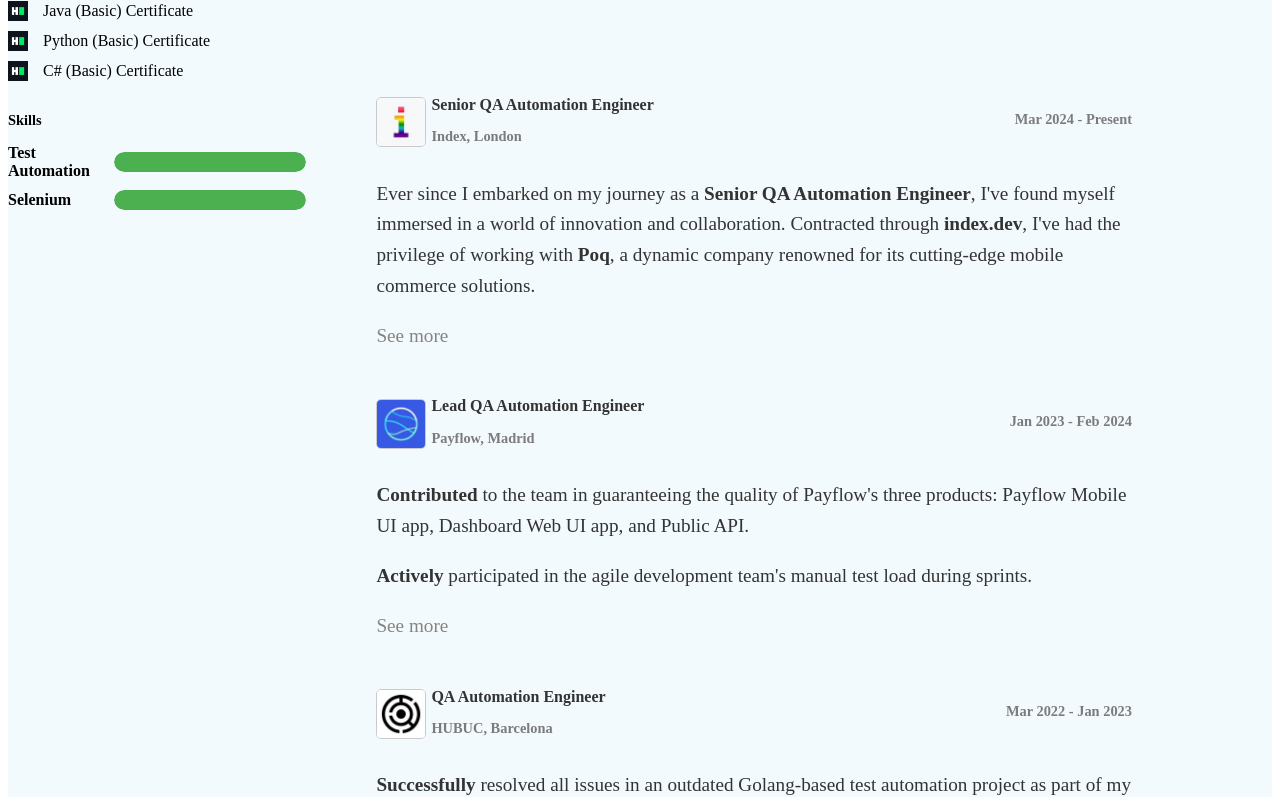
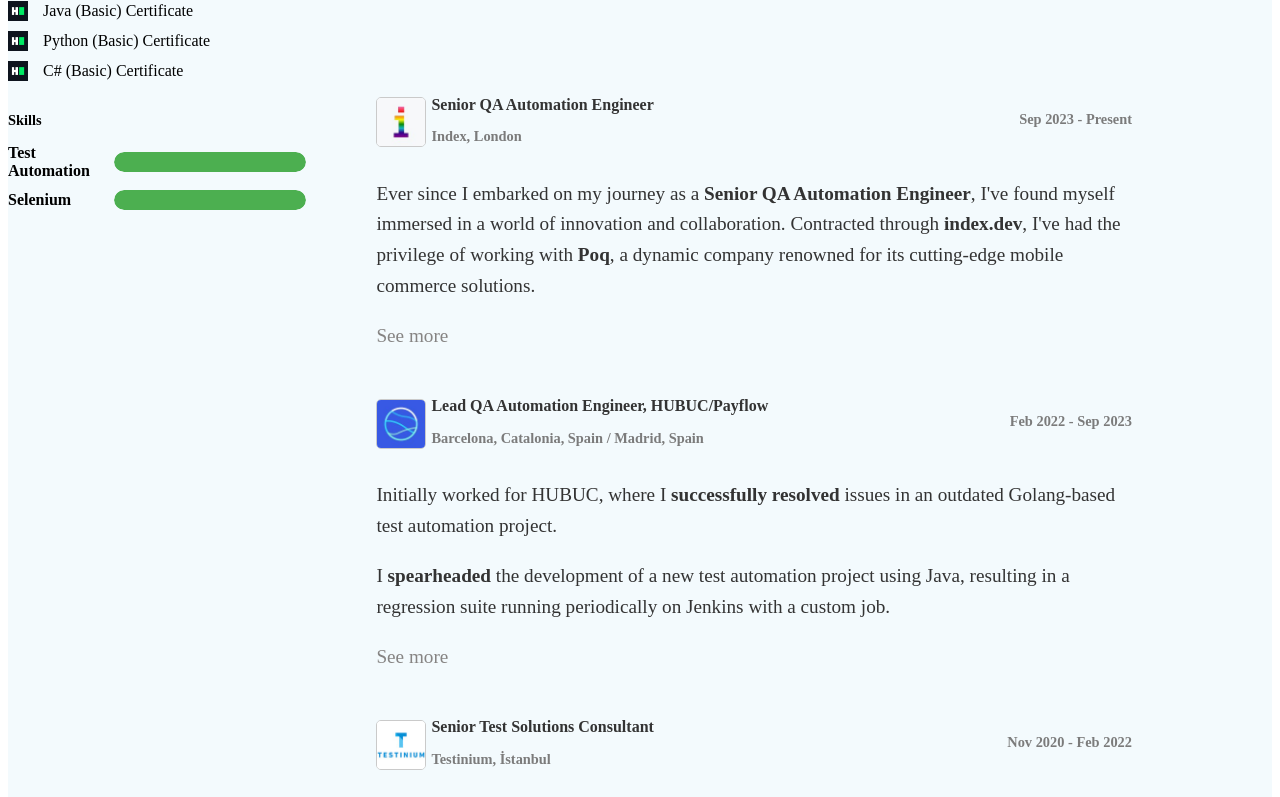
Before and after one commit to serhatozdursun/resume, a Next.js app: page / in a window 1280 px wide. Shown: the part 589-1386 px from the top of the page. Built offline with nearby package versions, Linux system fonts and the light colour scheme.

Commit message:
update eprience

```diff
--- a/components/ExperiencesComponents.tsx
+++ b/components/ExperiencesComponents.tsx
@@ -27,24 +27,26 @@ const experiences: Experience[] = [
         company: 'Index, London',
         companyLogo: '/indexdev_logo.jpeg',
         companyWebsite: 'https://www.index.dev/',
-        dateRange: 'Mar 2024 - Present',
+        dateRange: 'Sep 2023 - Present',
         description: '<p>Ever since I embarked on my journey as a <strong>Senior QA Automation Engineer</strong>, I\'ve found myself immersed in a world of innovation and collaboration. Contracted through <strong>index.dev</strong>, I\'ve had the privilege of working with <strong>Poq</strong>, a dynamic company renowned for its cutting-edge mobile commerce solutions.</p><p><strong>Responsibilities:</strong></p><p>My role revolves around ensuring the quality and reliability of mobile applications, predominantly leveraging Java and Appium. However, what truly sets Poq apart is our dedication to seamless integration and comprehensive testing. With Postman at our fingertips, I delve into backend automation testing, while also embracing manual testing methodologies to ensure thorough coverage and precision in our quality assurance efforts.</p><p><strong>Collaboration:</strong></p><p>But it\'s not a solo journey. Collaboration is the beating heart of our success. Daily, I find myself engaging with cross-functional teams, harmonizing our efforts to elevate our testing processes. Together, we navigate challenges and innovate solutions, fostering an environment where every voice is valued.</p>',
     },
     {
-        title: 'Lead QA Automation Engineer',
-        company: 'Payflow, Madrid',
-        companyLogo: '/payflow_es_logo.jpeg',
-        companyWebsite: 'https://www.payflow.es/en/payflow',
-        dateRange: 'Jan 2023 - Feb 2024',
-        description: '<p><strong>Contributed</strong> to the team in guaranteeing the quality of Payflow\'s three products: Payflow Mobile UI app, Dashboard Web UI app, and Public API.</p><p><strong>Actively</strong> participated in the agile development team\'s manual test load during sprints.</p><p><strong>Developed</strong> a Test Automation Project for the Payflow Mobile UI app, using <strong>Webdriver IO</strong> and The <strong>Cucumber</strong> with <strong>Nodejs/TypeScript.</strong> Automated tests were operated on BrowserStack and were compatible with both iOS and Android platforms.</p><p><strong>Actualized</strong> Test Automation Project for the web app, which will employ the Selenium-js npm package and The Cucumber.</p><p>Looking forward to future collaboration with the QA Team in planning and following through a Test Automation Project for the Public API.</p>',
-    },
-    {
-        title: 'QA Automation Engineer',
-        company: 'HUBUC, Barcelona',
-        companyLogo: '/hubuc_logo.jpeg',
-        companyWebsite: 'https://hubuc.com/',
-        dateRange: 'Mar 2022 - Jan 2023',
-        description: '<p><strong>Successfully</strong> resolved all issues in an outdated Golang-based test automation project as part of my role as a QA Automation Engineer</p><p><strong>Spearheaded</strong> the development of a new test automation project using Java, resulting in a regression suite that is now running periodically on Jenkins with a custom job</p> <p><strong>Followed through</strong> plans to integrate the smoke suite into the CI pipeline in the near future</p> <p><strong>Defined and implemented</strong> a sanity test suite for developers to run on their local environments, amending overall testing efficiency</p> <p>Took charge of streamlining all test processes while concurrently expanding test automation coverage and maintaining the existing test automation project</p> <p>Developed two additional projects (modules), including one that generates test data for the Front-End team\'s new environments</p>',
+        title: 'Lead QA Automation Engineer, HUBUC/Payflow',
+        company: 'Barcelona, Catalonia, Spain / Madrid, Spain',
+        companyLogo: '/payflow_es_logo.jpeg', // Replace with appropriate logo
+        companyWebsite: 'https://hubuc.com/', // Add Payflow website if needed
+        dateRange: 'Feb 2022 - Sep 2023',
+        description:  `
+            <p>Initially worked for HUBUC, where I <strong>successfully resolved</strong> issues in an outdated Golang-based test automation project.</p>
+            <p>I <strong>spearheaded</strong> the development of a new test automation project using Java, resulting in a regression suite running periodically on Jenkins with a custom job.</p>
+            <p>I <strong>defined and implemented</strong> a sanity test suite for developers to run locally, improving overall testing efficiency.</p>
+            <p>I <strong>streamlined test processes</strong>, expanded automation coverage, and developed two additional projects, including one for generating test data for the Front-End team.</p>
+            <p>Following HUBUC's reduction, I was transferred to Payflow, where I <strong>contributed</strong> to ensuring the quality of Payflow's three products: Payflow Mobile UI app, Dashboard Web UI app, and Public API.</p>
+            <p>I <strong>actively participated</strong> in the agile development team's manual test load during sprints.</p>
+            <p>I <strong>developed</strong> a Test Automation Project for the Payflow Mobile UI app using Webdriver IO and Cucumber with Node.js/TypeScript, with automated tests run on BrowserStack, compatible with both iOS and Android.</p>
+            <p>I <strong>actualized</strong> the Test Automation Project for the web app, using Selenium-js and Cucumber.</p>
+            <p>I am looking forward to collaborating with the QA Team on a Test Automation Project for the Public API.</p>
+        `,
     },
     {
         title: 'Senior Test Solutions Consultant',
--- a/pages/index.tsx
+++ b/pages/index.tsx
@@ -118,7 +118,7 @@ const IndexPage: React.FC = () => {
                 <SkillsComponents/>
                 <LeftColumnLinkContainer>
                     <Badge src="/resume-computer-icons.png" alt="LinkedIn"/>
-                    <PracticeLink href="https://drive.google.com/file/d/1U6K43Do-PdlnHyezrztcAxM5B_-uke5I/view?usp=drive_link"
+                    <PracticeLink href="https://drive.google.com/file/d/12tXqmOQ2upo19wUYsBtBt3EXroThfM9m/view"
                                   target="_blank" rel="noopener noreferrer">Download Resume</PracticeLink>
                 </LeftColumnLinkContainer>
                 <LeftColumnLinkContainer>
```
